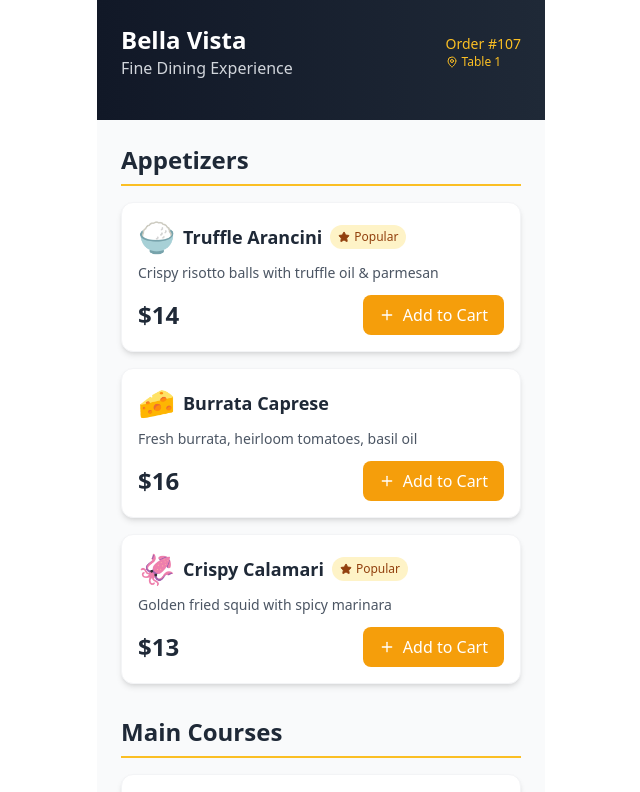
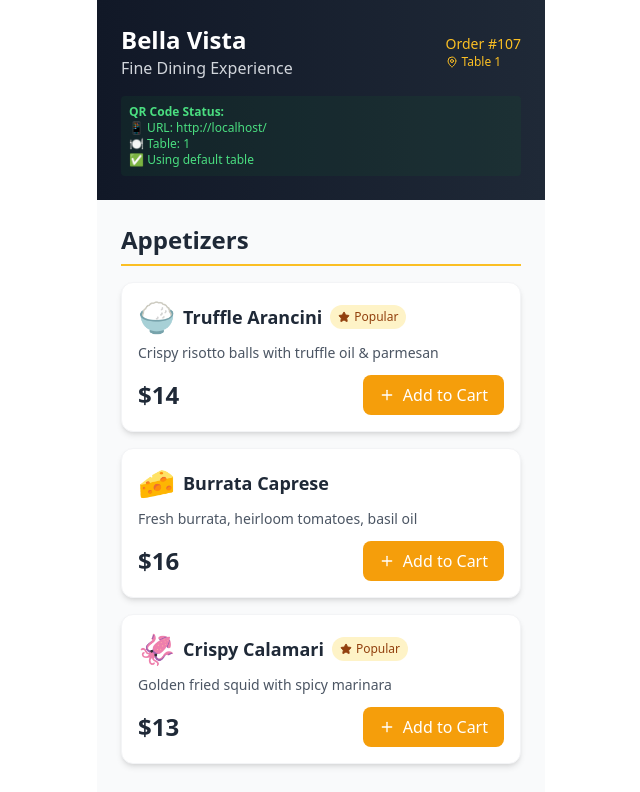
Before and after one commit to Greatnexx/resturant_app-frontend, a React (Vite) app: page / in a window 1280 px wide. Shown: the top 792 px of the page, without its empty margins (319-959 px from the left). Built offline with nearby package versions, Linux system fonts and the light colour scheme.

Commit message:
new file

```diff
--- a/src/components/Menu.tsx
+++ b/src/components/Menu.tsx
@@ -34,21 +34,50 @@ type ViewType = "menu" | "cart" | "success";
 const Menu: React.FC = () => {
   const [cart, setCart] = useState<CartItem[]>([]);
   const [currentView, setCurrentView] = useState<ViewType>("menu");
-  const [_orderPlaced, setOrderPlaced] = useState<boolean>(false);
+
   const [orderNumber] = useState<number>(Math.floor(Math.random() * 1000) + 1);
   const [restaurantName] = useState<string>("Bella Vista");
   const [tableNumber, setTableNumber] = useState<number | null>(null);
 
   // Extract table number from URL path
   useEffect(() => {
-    const path = window.location.pathname;
-    const tableMatch = path.match(/\/table\/(\d+)/);
-    if (tableMatch) {
-      setTableNumber(parseInt(tableMatch[1]));
-    } else {
-      // For demo purposes, if no table in URL, default to table 1
-      setTableNumber(1);
-    }
+    const extractTableNumber = () => {
+      try {
+        const pathname = window.location.pathname;
+        const currentUrl = window.location.href;
+
+        console.log("=== QR CODE SCAN DEBUG ===");
+        console.log("Full URL:", currentUrl);
+        console.log("Pathname:", pathname);
+
+        // Extract table number from pathname like /table/5
+        const pathMatch = pathname.match(/\/table\/(\d+)/);
+
+        if (pathMatch && pathMatch[1]) {
+          const tableNum = parseInt(pathMatch[1]);
+          console.log(
+            "✅ SUCCESS: Extracted table number from QR code:",
+            tableNum
+          );
+          setTableNumber(tableNum);
+
+          // Show success message
+          console.log(`🎯 Customer scanned QR code for TABLE ${tableNum}`);
+        } else {
+          console.log("❌ No table number found in URL");
+          console.log("Expected format: /table/[number]");
+          console.log("Setting default table to 1");
+          setTableNumber(1);
+        }
+
+        console.log("=== END DEBUG ===");
+      } catch (error) {
+        console.error("Error extracting table number:", error);
+        setTableNumber(1);
+      }
+    };
+
+    extractTableNumber();
   }, []);
 
   // Mock menu data
@@ -190,7 +219,6 @@ const Menu: React.FC = () => {
   };
 
   const placeOrder = (): void => {
-    setOrderPlaced(true);
     setCurrentView("success");
     // In real app, this would send to backend
     console.log("Order placed:", {
@@ -396,7 +424,6 @@ const Menu: React.FC = () => {
             onClick={() => {
               setCurrentView("menu");
               setCart([]);
-              setOrderPlaced(false);
             }}
             className="w-full bg-gray-200 hover:bg-gray-300 text-gray-800 font-medium py-3 rounded-lg transition-colors duration-200"
           >
@@ -408,7 +435,7 @@ const Menu: React.FC = () => {
   );
 
   const MenuView: React.FC = () => (
-    <div className="max-w-md mx-auto bg-gray-50 ">
+    <div className="max-w-md mx-auto bg-gray-50 min-h-screen">
       <div className="bg-gradient-to-r from-gray-900 to-gray-800 text-white p-6">
         <div className="flex items-center justify-between mb-4">
           <div>
@@ -421,6 +448,19 @@ const Menu: React.FC = () => {
               <MapPin className="w-3 h-3" />
               <span>Table {tableNumber}</span>
             </div>
+          </div>
+        </div>
+
+        {/* QR Code Status - remove in production */}
+        <div className="text-xs text-green-400 mt-2 bg-green-900/20 p-2 rounded">
+          <div className="font-semibold">QR Code Status:</div>
+          <div>📱 URL: {window.location.href}</div>
+          <div>🍽️ Table: {tableNumber}</div>
+          <div>
+            ✅{" "}
+            {tableNumber !== 1
+              ? `Scanned from Table ${tableNumber}`
+              : "Using default table"}
           </div>
         </div>
       </div>
@@ -447,7 +487,7 @@ const Menu: React.FC = () => {
   );
 
   return (
-    <div className="font-Poppins">
+    <div className="font-sans">
       {currentView === "menu" && <MenuView />}
       {currentView === "cart" && <CartView />}
       {currentView === "success" && <SuccessView />}
```
